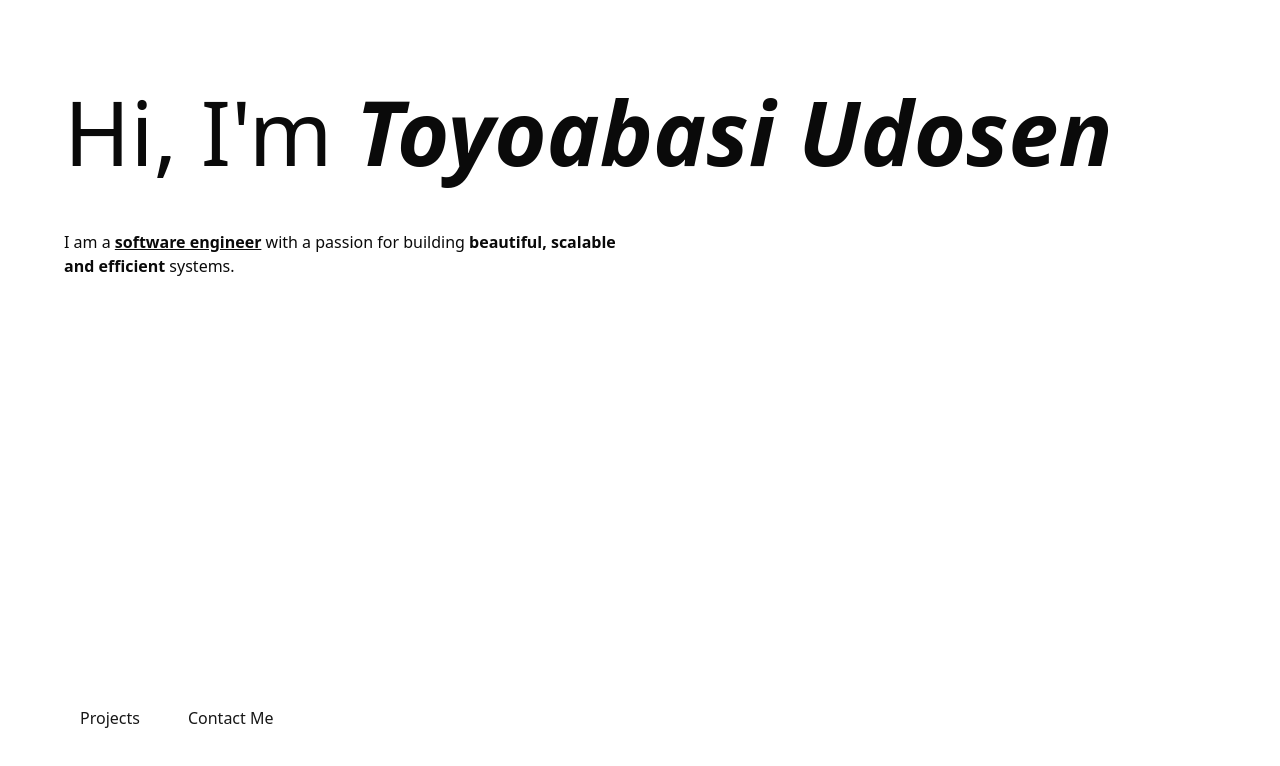
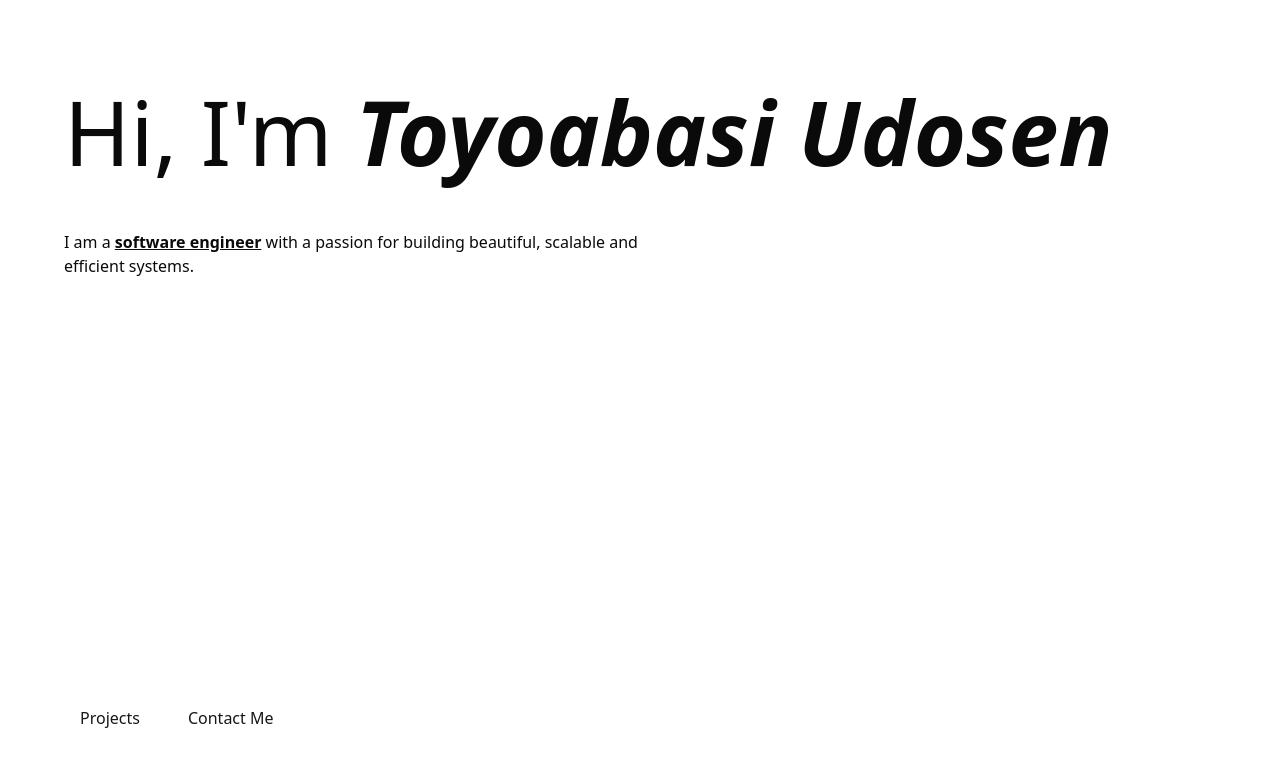
Before and after one commit to tyudosen/personal-website, a Next.js app: page /home in a window 1280 px wide. Shown: the top 766 px of the page. Built offline with nearby package versions, Linux system fonts and the light colour scheme; a web font is replaced by a local one.

Commit message:
update font style

```diff
--- a/src/app/globals.css
+++ b/src/app/globals.css
@@ -37,6 +37,8 @@
   --sidebar-accent-foreground: oklch(0.205 0 0);
   --sidebar-border: oklch(0.922 0 0);
   --sidebar-ring: oklch(0.708 0 0);
+  --header-text-color: oklch(0.18 0.02 270);
+  --base-text-color: oklch(0.48 0.01 270);
 }
 
 /* tablets and up */
@@ -56,6 +58,8 @@
 @theme inline {
   --color-background: var(--background);
   --color-foreground: var(--foreground);
+  --color-header-text: var(--header-text-color);
+  --color-base-text: var(--base-text-color);
   --font-base: var(--font-inter);
   --font-header: var(--font-playfair-display);
   --spacing-page-margin: var(--page-margin);
--- a/src/app/home/page.tsx
+++ b/src/app/home/page.tsx
@@ -8,7 +8,7 @@ export const metadata: Metadata = {
 export default function Home() {
   return (
     <main className="flex-1">
-      <p className="pt-8 w-[50%] font-base">
+      <p className="pt-8 w-[50%] font-base color-base-text">
         I am a{" "}
         <strong>
           <a
@@ -20,8 +20,7 @@ export default function Home() {
             software engineer
           </a>
         </strong>{" "}
-        with a passion for building{" "}
-        <strong>beautiful, scalable and efficient</strong> systems.
+        with a passion for building beautiful, scalable and efficient systems.
       </p>
     </main>
   );
--- a/src/styles/components/ui/header/index.tsx
+++ b/src/styles/components/ui/header/index.tsx
@@ -2,6 +2,6 @@
 
 export default function Header() {
   return <header>
-    <h1 className="text-[7vw] font-header">Hi, I&apos;m <strong className="italic">Toyoabasi Udosen</strong></h1>
+    <h1 className="text-[7vw] font-header color-header-text">Hi, I&apos;m <strong className="italic">Toyoabasi Udosen</strong></h1>
   </header>;
 }
```
